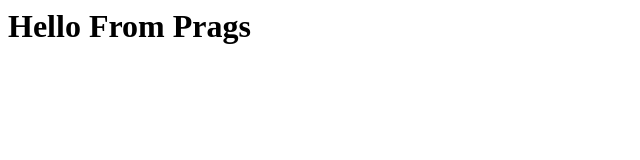
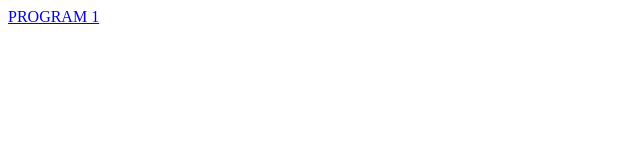
Before and after one commit to prajwalprags/prajwalprags.github.io, a plain HTML site: page index.html in a window 1280 px wide. Shown: the whole page, without its empty margins (0-640 px from the left). Drawn offline with Linux system fonts and the light colour scheme.

Commit message:
Update index.html

```diff
--- a/index.html
+++ b/index.html
@@ -1 +1 @@
-<h1>Hello From Prags</h1>
+<a href="Program1.html">PROGRAM 1</a>
```
